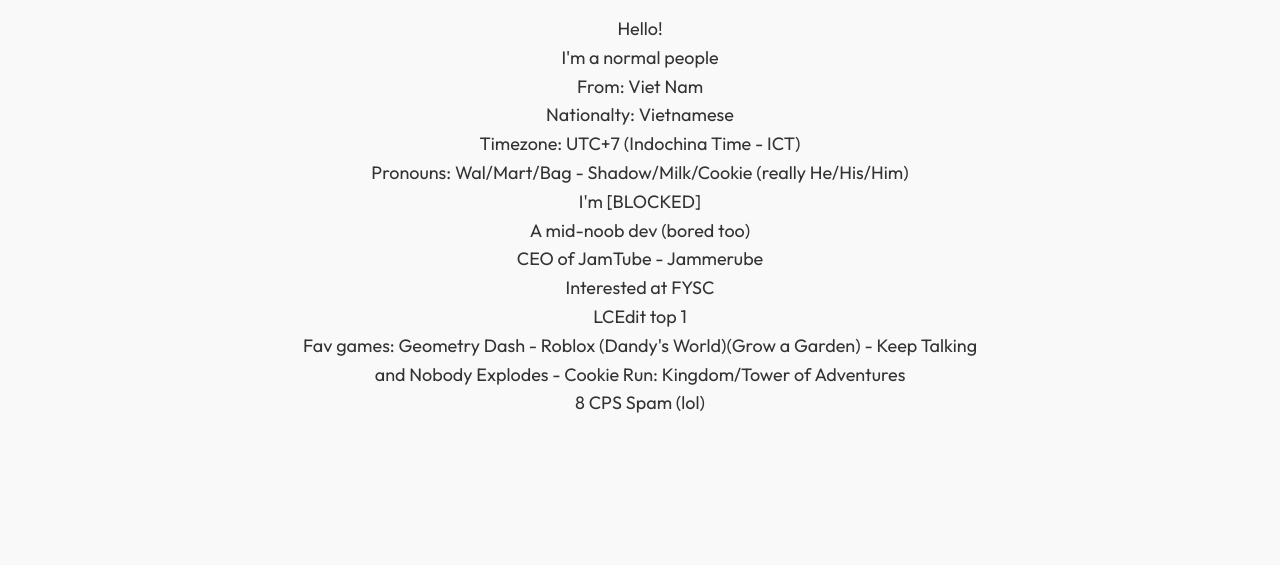
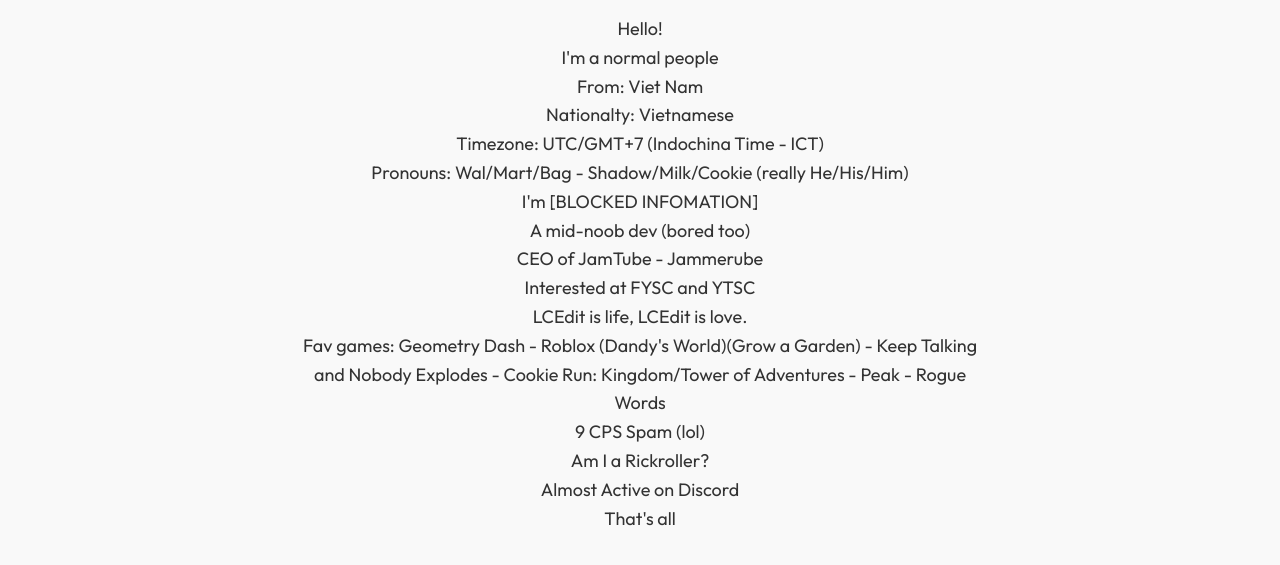
Before and after one commit to quan13dash/quan13dash.github.io, a plain HTML site: page about.html in a window 1280 px wide. Shown: the part 105-670 px from the top of the page. Drawn offline with Linux system fonts and the light colour scheme.

Commit message:
Update information in about.html

```diff
--- a/about.html
+++ b/about.html
@@ -128,15 +128,18 @@
     I'm a normal people<br>
     From: Viet Nam<br>
     Nationalty: Vietnamese<br>
-    Timezone: UTC+7 (Indochina Time - ICT)<br>
+    Timezone: UTC/GMT+7 (Indochina Time - ICT)<br>
     Pronouns: Wal/Mart/Bag - Shadow/Milk/Cookie (really He/His/Him)<br>
-    I'm [BLOCKED]<br>
+    I'm [BLOCKED INFOMATION]<br>
     A mid-noob dev (bored too)<br>
     CEO of JamTube - Jammerube<br>
-    Interested at FYSC<br>
-    LCEdit top 1<br>
-    Fav games: Geometry Dash - Roblox (Dandy's World)(Grow a Garden) - Keep Talking and Nobody Explodes - Cookie Run: Kingdom/Tower of Adventures<br>
-    8 CPS Spam (lol)<br>
+    Interested at FYSC and YTSC<br>
+    LCEdit is life, LCEdit is love.<br>
+    Fav games: Geometry Dash - Roblox (Dandy's World)(Grow a Garden) - Keep Talking and Nobody Explodes - Cookie Run: Kingdom/Tower of Adventures - Peak - Rogue Words<br>
+    9 CPS Spam (lol)<br>
+    Am I a Rickroller?<br>
+    Almost Active on Discord<br>
+    That's all
   </p>
 
   <script>
```
